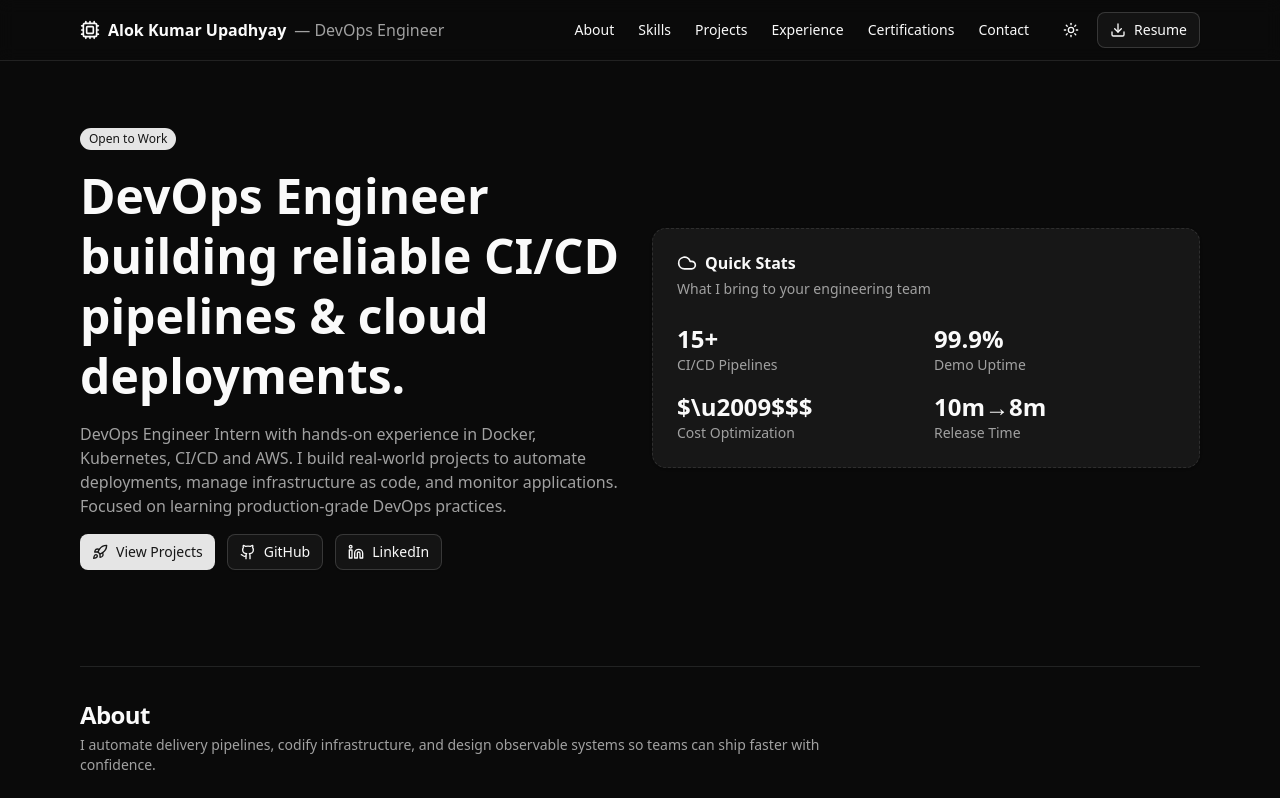
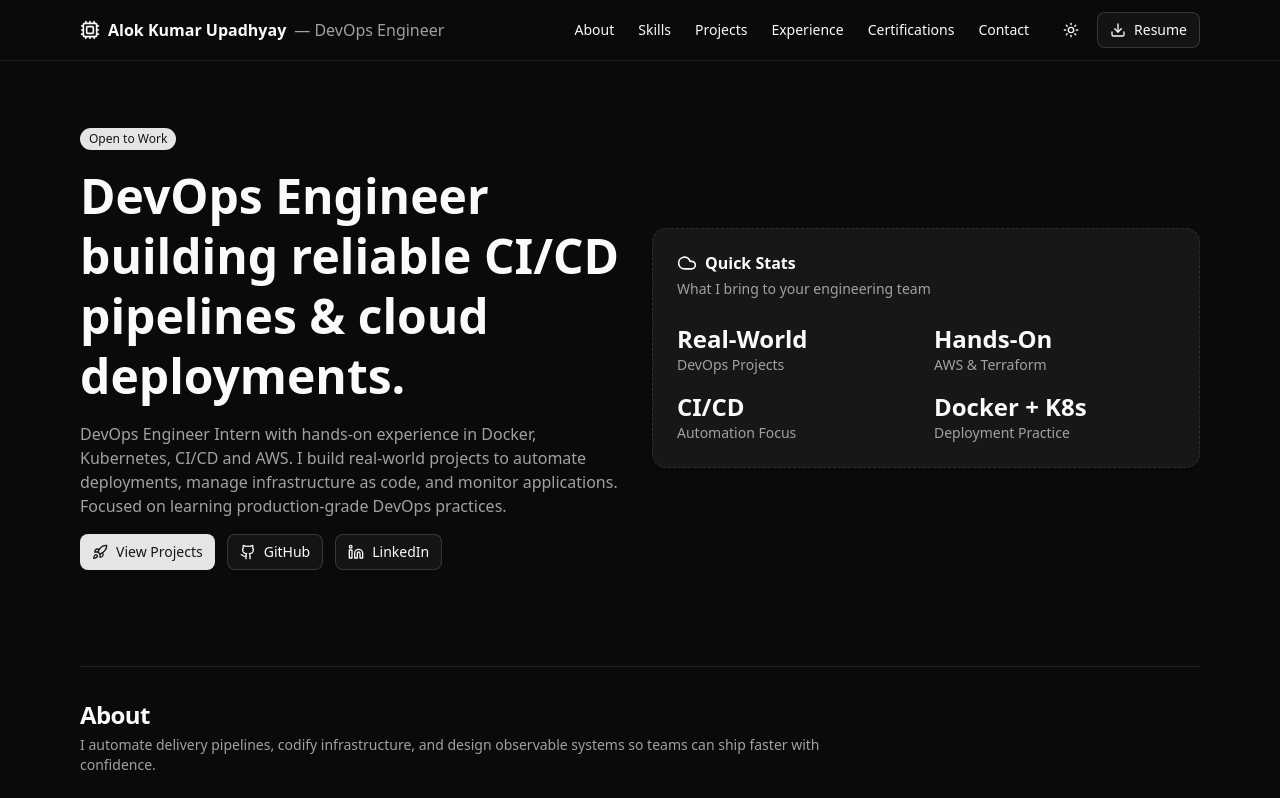
Before and after one commit to alokupadhyaydevops/Portfolio, a Next.js app: page / in a window 1280 px wide. Shown: the top 798 px of the page. Built offline with nearby package versions, Linux system fonts and the light colour scheme.

Commit message:
Refine quick stats to reflect hands-on DevOps skills

```diff
--- a/src/components/DevOpsPortfolio.tsx
+++ b/src/components/DevOpsPortfolio.tsx
@@ -305,20 +305,20 @@ export default function DevOpsPortfolio() {
               </CardHeader>
               <CardContent className="grid grid-cols-2 gap-4">
                 <div>
-                  <p className="text-2xl font-semibold">15+ </p>
-                  <p className="text-sm text-muted-foreground">CI/CD Pipelines</p>
+                  <p className="text-2xl font-semibold">Real-World </p>
+                  <p className="text-sm text-muted-foreground">DevOps Projects</p>
                 </div>
                 <div>
-                  <p className="text-2xl font-semibold">99.9% </p>
-                  <p className="text-sm text-muted-foreground">Demo Uptime</p>
+                  <p className="text-2xl font-semibold">Hands-On </p>
+                  <p className="text-sm text-muted-foreground">AWS & Terraform</p>
                 </div>
                 <div>
-                  <p className="text-2xl font-semibold">$\u2009$$$ </p>
-                  <p className="text-sm text-muted-foreground">Cost Optimization</p>
+                  <p className="text-2xl font-semibold">CI/CD </p>
+                  <p className="text-sm text-muted-foreground">Automation Focus</p>
                 </div>
                 <div>
-                  <p className="text-2xl font-semibold">10m→8m</p>
-                  <p className="text-sm text-muted-foreground">Release Time</p>
+                  <p className="text-2xl font-semibold">Docker + K8s</p>
+                  <p className="text-sm text-muted-foreground">Deployment Practice</p>
                 </div>
               </CardContent>
             </Card>
```
